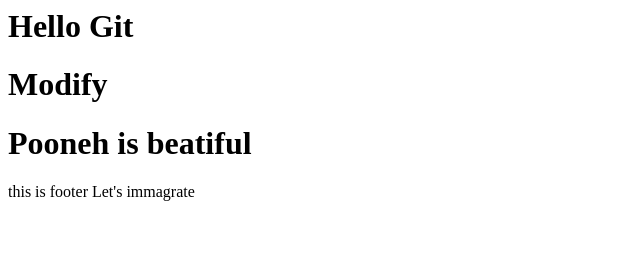
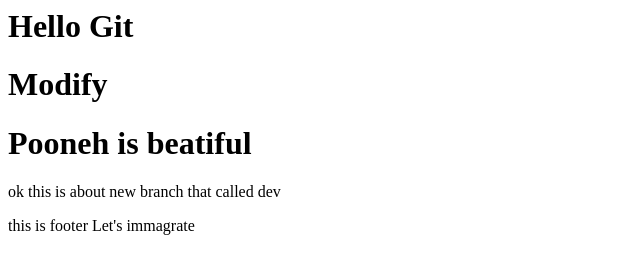
Before and after one commit to Aryans520/GitProject, a plain HTML site: page index.html in a window 1280 px wide. Shown: the whole page, without its empty margins (0-640 px from the left). Drawn offline with Linux system fonts and the light colour scheme.

Commit message:
branching

```diff
--- a/index.html
+++ b/index.html
@@ -8,6 +8,7 @@
     <h1>Hello Git</h1>
     <h1>Modify</h1>
     <h1>Pooneh is beatiful</h1>
+    <p>ok this is about new branch that called dev</p>
 </body>
 <footer>
     this is footer
```
